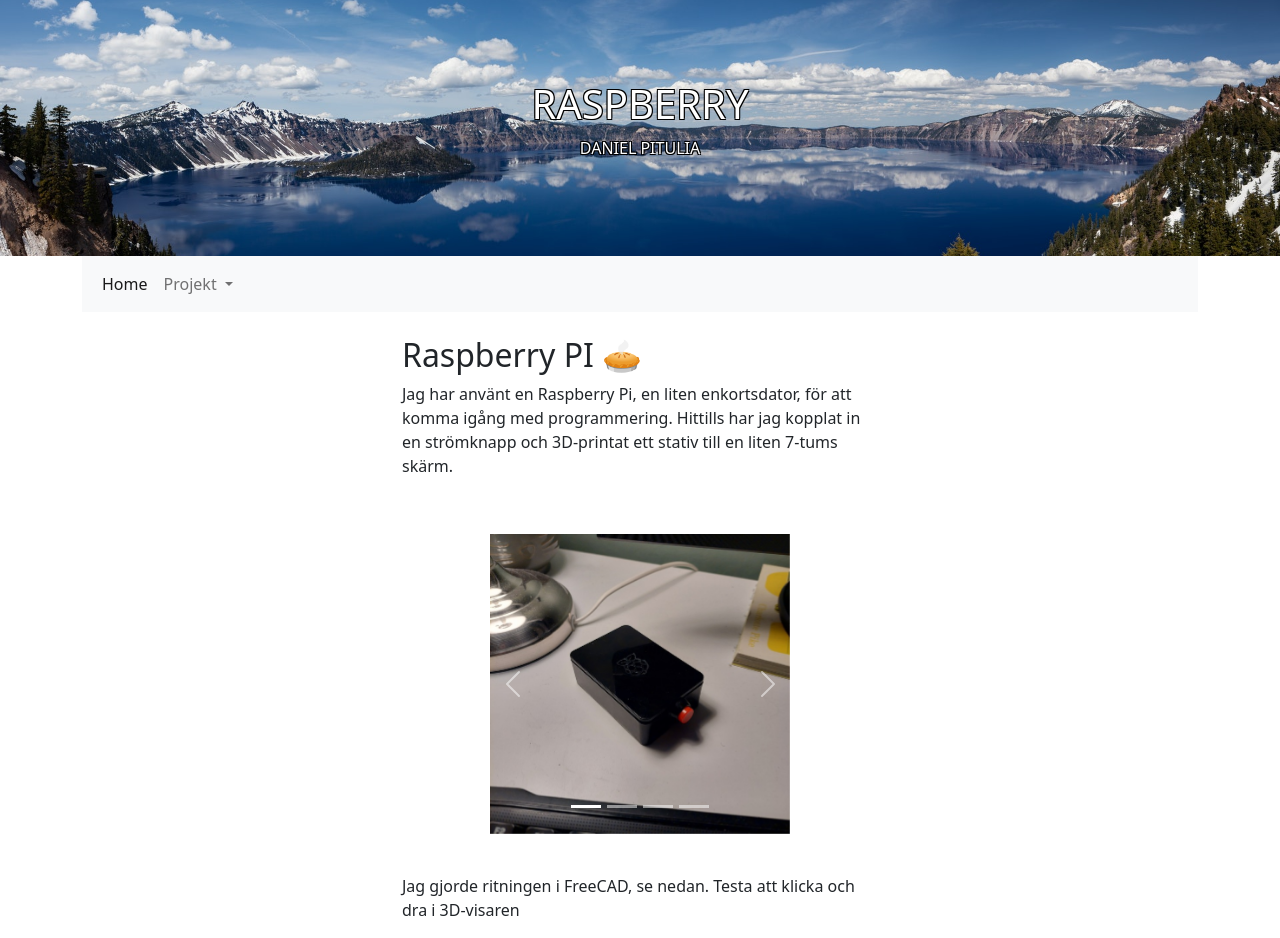
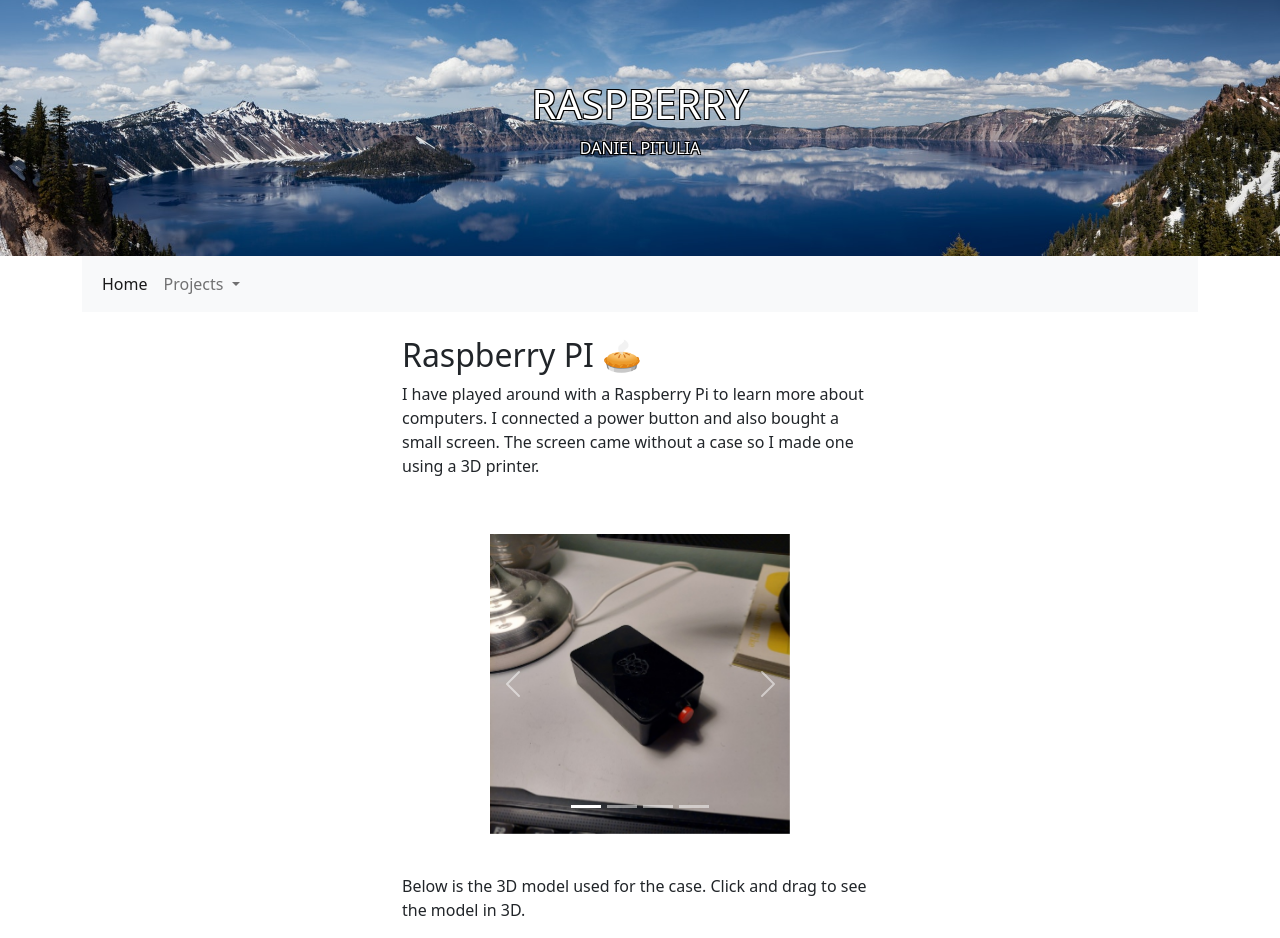
Before and after one commit to danielpitulia/Flask_portfolio_website, a Flask app: page /raspberry in a window 1280 px wide. Shown: the top 938 px of the page. Run offline with Flask 2, Linux system fonts and the light colour scheme; some libraries are stand-ins or nearby versions; some web fonts are replaced.

Commit message:
Changed to English. Also fixed the date in footer.

```diff
--- a/app/routes.py
+++ b/app/routes.py
@@ -11,6 +11,7 @@ token = get_token()
 @app.route('/index')
 @app.route('/')
 def index():
+	date = datetime.datetime.now().strftime("%c")
 	return render_template('index.html', title='HOME', date=date, css="styles")
 
 @app.route('/publictransport', methods=['GET', 'POST'])
@@ -19,6 +20,7 @@ def publictransport():
 # If the user enters a search (POST method), request data from Västtrafik.
 # Else, render an empty table.
 	if request.method == 'POST':
+		date = datetime.datetime.now().strftime("%c")
 		stop_input = request.form['stop_input']
 		timetable_and_stop = get_timetables(token, stop_input)
 		departures_zip = timetable_and_stop[0]
@@ -27,18 +29,22 @@ def publictransport():
 
 	elif request.method == 'GET':
 		line,delta,destination = "", "", ""
+		date = datetime.datetime.now().strftime("%c")
 		departures_zip=zip(line, delta, destination)
 		stop_input=""
 		return render_template('publictransport.html', title='TIMETABLE APP', date=date, departures_zip=departures_zip, stop_input = stop_input, css="styles_publictransport", stop_name="")
 
 @app.route('/chat')
 def chat():
+	date = datetime.datetime.now().strftime("%c")
 	return render_template('chat.html', title='CHAT', date=date, css="styles_chat")
 
 @app.route('/unitcircle')
 def unitcircle():
+	date = datetime.datetime.now().strftime("%c")
 	return render_template('unitcircle.html', title='UNIT CIRCLE', date=date, css="styles_unitcircle", js_online="https://cdn.jsdelivr.net/npm/mathjax@2/MathJax.js?config=AM_CHTML", js_static="js/unitcircle/unitcircle.js")
 
 @app.route('/raspberry')
 def raspberry():
+	date = datetime.datetime.now().strftime("%c")
 	return render_template('raspberry.html', title='RASPBERRY', date=date, css="styles_3dprint")
--- a/app/templates/base.html
+++ b/app/templates/base.html
@@ -47,14 +47,13 @@
                                    </li>
                                    <li class="nav-item dropdown">
                                         <a class="nav-link dropdown-toggle" href="#" id="navbarDropdownMenuLink" role="button" data-bs-toggle="dropdown" aria-expanded="false">
-                                             Projekt
+                                             Projects
                                         </a>
                                         <ul class="dropdown-menu" aria-labelledby="navbarDropdownMenuLink">
-                                             <li id="publictransport.html"><a class="dropdown-item" href="{{ url_for('publictransport') }}">Tidtabeller
-                                                       Kollektivtrafik</a></li>
+                                             <li id="publictransport.html"><a class="dropdown-item" href="{{ url_for('publictransport') }}">Public transport search</a></li>
                                              <li id="chat.html"><a class="dropdown-item" href="{{ url_for('chat') }}">Chat</a></li>
                                              <li id="raspberry.html"><a class="dropdown-item" href="{{ url_for('raspberry') }}">Raspberry Pi 🥧️</a></li>
-                                             <li id="unitcircle.html"><a class="dropdown-item" href="{{ url_for('unitcircle') }}">Enhetscirkel</a>
+                                             <li id="unitcircle.html"><a class="dropdown-item" href="{{ url_for('unitcircle') }}">Unit circle tool</a>
                                              </li>
                                         </ul>
                                    </li>
--- a/app/templates/index.html
+++ b/app/templates/index.html
@@ -6,7 +6,7 @@
 		<div class="row">
 			<div class="col-sm-4">
 				<h2>Social media</h2>
-				<p>Connect on Facebook or e-mail: daniel@dpitulia.com</p>
+				<p>Connect on Facebook or e-mail: <a href="mailto: daniel@dpitulia.com">daniel@dpitulia.com</a></p>
 				<a href="mailto:daniel@dpitulia.com" class="fa fa-envelope"></a>
 				<a href="https://www.facebook.com/danielpitulia/" class="fa fa-facebook"></a>
 				<a href="https://www.github.com/danielpitulia/" class="fa fa-github"></a>
--- a/app/templates/raspberry.html
+++ b/app/templates/raspberry.html
@@ -4,8 +4,7 @@
 <div class=wrapper">
 	<div id="photos" class="container">
 		<h2>Raspberry PI 🥧️ </h2>
-		<p>Jag har använt en Raspberry Pi, en liten enkortsdator, för att komma igång med programmering.
-			Hittills har jag kopplat in en strömknapp och 3D-printat ett stativ till en liten 7-tums skärm.</p>
+		<p>I have played around with a Raspberry Pi to learn more about computers. I connected a power button and also bought a small screen. The screen came without a case so I made one using a 3D printer.</p>
 			<br />
 			<div id="carousel_outer">
 				<div id="carouselExampleIndicators" class="carousel slide" data-bs-ride="carousel">
@@ -40,8 +39,8 @@
 				</div>
 			</div>
 			<br>
-			<p>Jag gjorde ritningen i FreeCAD, se nedan.
-			Testa att klicka och dra i 3D-visaren</p>
+			<p>Below is the 3D model used for the case.
+			Click and drag to see the model in 3D.</p>
 			<div id="stl_cont"></div>
 			<script src="{{url_for('static', filename='js/3dprint/stl_viewer.min.js')}}"></script>
 			<script src="{{url_for('static', filename='js/3dprint/3dprint.js')}}"></script>
--- a/app/templates/unitcircle.html
+++ b/app/templates/unitcircle.html
@@ -6,7 +6,8 @@
 
           <div id="intro_circle" class="container t-5">
                <h3>Enhetscirkel</h3>
-               <p>Testa att ändra vinkeln i enhetscirkeln med musen eller touch-skärmen och se olika värden på sinus och cosinus. Exakta värden på x och y står i parenteser. </p>
+               <p>For those who are interested in maths. Use your mouse or touch screen to change the angle in the unit circle below.
+               the x and y values represent the sine and cosine of the angle. The exact values are shown in parentheses.</p>
           </div>
 
           <div id="circle_container" class="container t-5">
@@ -29,6 +30,7 @@
                <div id="x_y_41" class="cmath">`(frac(sqrt(1))(2),-frac(sqrt(3))(2))`</div>
                <div id="x_y_42" class="cmath">`(frac(sqrt(2))(2),-frac(sqrt(2))(2))`</div>
                <div id="x_y_43" class="cmath">`(frac(sqrt(3))(2),-frac(sqrt(1))(2))`</div>
+               <p>I did this using the canvas element and some JavaScript code. I also imported a JS library called MathJax for the math symbols.</p>
 
           </div>
      </div>
```
